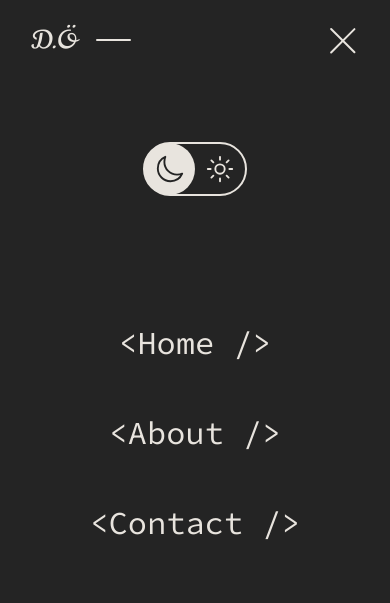
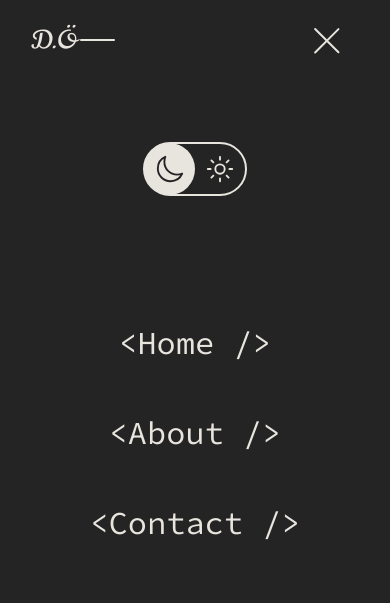
Before and after one commit to daoma90/portfolio, a Next.js app: page / in a window 390 px wide. Both pictures are taken after a click on the button "Toggle menu". Shown: the top 603 px of the page. Built offline with nearby package versions, Linux system fonts and the light colour scheme; a web font is replaced by a local one.

Commit message:
refactor header

```diff
--- /dev/null
+++ b/components/layout/Header/desktop/index.tsx
@@ -0,0 +1,70 @@
+import CustomLink from "@/components/library/atoms/CustomLink";
+import Logo from "@/components/library/atoms/Logo";
+import { HeaderNavLink } from "@/components/library/atoms/typography";
+import { useMouseContext } from "@/context/MouseContext";
+import { useRouter } from "next/router";
+import React from "react";
+import ThemeToggle from "../../../library/atoms/ThemeToggle";
+import * as s from "./styles";
+
+const DesktopHeader = () => {
+  const { cursorChangeHandler } = useMouseContext();
+  const router = useRouter();
+
+  const renderHeaderLink = (href: string, label: string, hoverType: string, index: number) => {
+    return (
+      <s.HeaderNavLinkContainer
+        onMouseEnter={() => {
+          if (router.asPath !== href) {
+            cursorChangeHandler(hoverType);
+          }
+        }}
+        onMouseLeave={() => cursorChangeHandler("")}
+      >
+        {hoverType === "link" ? (
+          <CustomLink link={href}>
+            <HeaderNavLink
+              initial={{ opacity: 0 }}
+              animate={{ opacity: 1 }}
+              transition={{ delay: 3, duration: 0 }}
+            >
+              {label}
+            </HeaderNavLink>
+          </CustomLink>
+        ) : (
+          <HeaderNavLink
+            initial={{ opacity: 0 }}
+            animate={{ opacity: 1 }}
+            transition={{ delay: 3, duration: 0 }}
+          >
+            {label}
+          </HeaderNavLink>
+        )}
+        <s.Block
+          initial={{ y: "-101%" }}
+          animate={{ y: [null, "0%", "101%"] }}
+          transition={{
+            delay: 2.5,
+            duration: 1.5,
+            ease: [0.3, 0, 0, 1],
+          }}
+        />
+      </s.HeaderNavLinkContainer>
+    );
+  };
+  return (
+    <s.Container>
+      <s.Header>
+        <Logo />
+        <s.Navigation>
+          {renderHeaderLink("/", "<Home />", "link", 0)}
+          {renderHeaderLink("/about", "<About />", "construction", 1)}
+          {renderHeaderLink("/contact", "<Contact />", "construction", 2)}
+        </s.Navigation>
+        <ThemeToggle />
+      </s.Header>
+    </s.Container>
+  );
+};
+
+export default DesktopHeader;
--- /dev/null
+++ b/components/layout/Header/desktop/styles.ts
@@ -0,0 +1,63 @@
+import styled from "styled-components";
+import { m } from "framer-motion";
+import { breakpoints } from "@/theme";
+
+export const Container = styled.header`
+  width: 100%;
+  position: fixed;
+  display: flex;
+  justify-content: flex-start;
+  flex-direction: column;
+  height: 100%;
+  z-index: 5;
+  pointer-events: none;
+  overflow: hidden;
+  ${breakpoints.laptop} {
+    height: unset;
+    flex-direction: row;
+    justify-content: center;
+  }
+`;
+
+export const Header = styled(m.nav)`
+  width: 100%;
+  height: 60px;
+  display: flex;
+  flex-direction: row;
+  justify-content: space-between;
+  align-items: center;
+  gap: 10rem;
+  background-color: transparent;
+  padding-left: ${(props) => props.theme.spacings.padding};
+  padding-right: ${(props) => props.theme.spacings.padding};
+`;
+
+export const Navigation = styled.div`
+  display: flex;
+  flex-direction: column;
+  align-items: center;
+  gap: 50px;
+  pointer-events: auto;
+  ${breakpoints.laptop} {
+    flex-direction: row;
+  }
+`;
+
+export const HeaderNavLinkContainer = styled(m.div)`
+  display: flex;
+  align-items: center;
+  position: relative;
+  overflow: hidden;
+  height: 40px;
+`;
+
+export const Block = styled(m.div)`
+  position: absolute;
+  top: -10px;
+  left: 0;
+  right: 0;
+  bottom: -10px;
+  will-change: transform;
+  background-color: ${(props) => props.theme.colors.primaryAccent};
+  transition: unset;
+`;
--- a/components/layout/Header/index.tsx
+++ b/components/layout/Header/index.tsx
@@ -1,21 +1,10 @@
-import BurgerButton from "@/components/library/atoms/BurgerButton";
-import CustomLink from "@/components/library/atoms/CustomLink";
-import Logo from "@/components/library/atoms/Logo";
-import { HeaderNavLink } from "@/components/library/atoms/typography";
-import { useMenuContext } from "@/context/MenuContext";
-import { useMouseContext } from "@/context/MouseContext";
 import { size } from "@/theme";
-import { AnimatePresence } from "framer-motion";
-import { useRouter } from "next/router";
 import React, { useEffect, useState } from "react";
-import ThemeToggle from "../../library/atoms/ThemeToggle";
-import * as s from "./styles";
+import DesktopHeader from "./desktop";
+import MobileHeader from "./mobile";
 
 const Header = () => {
-  const { cursorChangeHandler } = useMouseContext();
-  const { menuIsOpen, handleOpenMenu, handleCloseMenu } = useMenuContext();
   const [windowWidth, setWindowWidth] = useState<number>(0);
-  const router = useRouter();
 
   useEffect(() => {
     const handleResize = () => {
@@ -27,81 +16,7 @@ const Header = () => {
     return () => window.removeEventListener("resize", handleResize);
   }, []);
 
-  const renderHeaderLink = (href: string, label: string, hoverType: string, index: number) => {
-    return (
-      <s.HeaderNavLinkContainer
-        onMouseEnter={() => {
-          if (router.asPath !== href) {
-            cursorChangeHandler(hoverType);
-          }
-        }}
-        onMouseLeave={() => cursorChangeHandler("")}
-      >
-        {hoverType === "link" ? (
-          <CustomLink link={href}>
-            <HeaderNavLink
-              initial={{ opacity: 0 }}
-              animate={{ opacity: 1 }}
-              transition={{ delay: index * 0.3 + 1, duration: 0 }}
-            >
-              {label}
-            </HeaderNavLink>
-          </CustomLink>
-        ) : (
-          <HeaderNavLink
-            initial={{ opacity: 0 }}
-            animate={{ opacity: 1 }}
-            transition={{ delay: index * 0.3 + 1, duration: 0 }}
-          >
-            {label}
-          </HeaderNavLink>
-        )}
-        <s.Block
-          initial={{ x: "-101%" }}
-          animate={{ x: [null, "0%", "101%"] }}
-          transition={{
-            delay: index * 0.3 + 0.5,
-            duration: 1,
-            ease: [0.7, 0, 0, 1],
-          }}
-        />
-      </s.HeaderNavLinkContainer>
-    );
-  };
-  return windowWidth > size.laptop ? (
-    <s.Container>
-      <s.Header>
-        <Logo />
-        <s.Navigation>
-          {renderHeaderLink("/", "<Home />", "link", 0)}
-          {renderHeaderLink("/about", "<About />", "construction", 1)}
-          {renderHeaderLink("/contact", "<Contact />", "construction", 2)}
-        </s.Navigation>
-        <ThemeToggle />
-      </s.Header>
-    </s.Container>
-  ) : (
-    <s.Container>
-      <s.MobileHeaderContainer>
-        <Logo />
-        <BurgerButton />
-      </s.MobileHeaderContainer>
-      <AnimatePresence>
-        <s.MobileMenuContainer show={menuIsOpen}>
-          <s.MenuContentContainer>
-            {menuIsOpen && (
-              <s.Navigation>
-                {renderHeaderLink("/", "<Home />", "link", 0)}
-                {renderHeaderLink("/about", "<About />", "construction", 1)}
-                {renderHeaderLink("/contact", "<Contact />", "construction", 2)}
-              </s.Navigation>
-            )}
-            <ThemeToggle />
-          </s.MenuContentContainer>
-        </s.MobileMenuContainer>
-      </AnimatePresence>
-    </s.Container>
-  );
+  return windowWidth > size.laptop ? <DesktopHeader /> : <MobileHeader />;
 };
 
 export default Header;
--- /dev/null
+++ b/components/layout/Header/mobile/index.tsx
@@ -0,0 +1,82 @@
+import BurgerButton from "@/components/library/atoms/BurgerButton";
+import CustomLink from "@/components/library/atoms/CustomLink";
+import Logo from "@/components/library/atoms/Logo";
+import { HeaderNavLink } from "@/components/library/atoms/typography";
+import { useMenuContext } from "@/context/MenuContext";
+import { useMouseContext } from "@/context/MouseContext";
+import { AnimatePresence } from "framer-motion";
+import { useRouter } from "next/router";
+import React from "react";
+import ThemeToggle from "../../../library/atoms/ThemeToggle";
+import * as s from "./styles";
+
+const MobileHeader = () => {
+  const { cursorChangeHandler } = useMouseContext();
+  const { menuIsOpen } = useMenuContext();
+  const router = useRouter();
+  const renderHeaderLink = (href: string, label: string, hoverType: string, index: number) => {
+    return (
+      <s.HeaderNavLinkContainer
+        onMouseEnter={() => {
+          if (router.asPath !== href) {
+            cursorChangeHandler(hoverType);
+          }
+        }}
+        onMouseLeave={() => cursorChangeHandler("")}
+      >
+        {hoverType === "link" ? (
+          <CustomLink link={href}>
+            <HeaderNavLink
+              initial={{ opacity: 0 }}
+              animate={{ opacity: 1 }}
+              transition={{ delay: index * 0.3 + 0.6, duration: 0 }}
+            >
+              {label}
+            </HeaderNavLink>
+          </CustomLink>
+        ) : (
+          <HeaderNavLink
+            initial={{ opacity: 0 }}
+            animate={{ opacity: 1 }}
+            transition={{ delay: index * 0.3 + 0.6, duration: 0 }}
+          >
+            {label}
+          </HeaderNavLink>
+        )}
+        <s.Block
+          initial={{ x: "-101%" }}
+          animate={{ x: [null, "0%", "101%"] }}
+          transition={{
+            delay: index * 0.3 + 0.2,
+            duration: 1,
+            ease: [0.7, 0, 0, 1],
+          }}
+        />
+      </s.HeaderNavLinkContainer>
+    );
+  };
+  return (
+    <s.Container>
+      <s.MobileHeaderContainer menuIsOpen={menuIsOpen}>
+        <Logo />
+        <BurgerButton />
+      </s.MobileHeaderContainer>
+      <AnimatePresence>
+        <s.MobileMenuContainer show={menuIsOpen}>
+          <s.MenuContentContainer>
+            {menuIsOpen && (
+              <s.Navigation>
+                {renderHeaderLink("/", "<Home />", "link", 0)}
+                {renderHeaderLink("/about", "<About />", "construction", 1)}
+                {renderHeaderLink("/contact", "<Contact />", "construction", 2)}
+              </s.Navigation>
+            )}
+            <ThemeToggle />
+          </s.MenuContentContainer>
+        </s.MobileMenuContainer>
+      </AnimatePresence>
+    </s.Container>
+  );
+};
+
+export default MobileHeader;
--- a/components/layout/Header/styles.ts
+++ b/components/layout/Header/mobile/styles.ts
@@ -16,19 +16,6 @@ export const Container = styled.header`
     flex-direction: row;
     justify-content: center;
   }
-`;
-
-export const Header = styled(m.nav)`
-  width: 100%;
-  height: 60px;
-  display: flex;
-  flex-direction: row;
-  justify-content: space-between;
-  align-items: center;
-  gap: 10rem;
-  background-color: transparent;
-  padding-left: ${(props) => props.theme.spacings.padding};
-  padding-right: ${(props) => props.theme.spacings.padding};
 `;
 
 export const Navigation = styled.div`
@@ -60,7 +47,7 @@ export const MobileMenuContainer = styled.div<{ show: boolean }>`
   pointer-events: auto;
 `;
 
-export const MobileHeaderContainer = styled.div`
+export const MobileHeaderContainer = styled.div<{ menuIsOpen: boolean }>`
   height: 80px;
   display: flex;
   flex-direction: row;
@@ -68,6 +55,10 @@ export const MobileHeaderContainer = styled.div`
   align-items: center;
   padding-left: ${(props) => props.theme.spacings.padding};
   padding-right: ${(props) => props.theme.spacings.padding};
+  padding-right: ${(props) =>
+    props.menuIsOpen
+      ? `calc(${props.theme.spacings.padding} + 1rem)`
+      : props.theme.spacings.padding};
   position: absolute;
   left: 0;
   right: 0;
```
